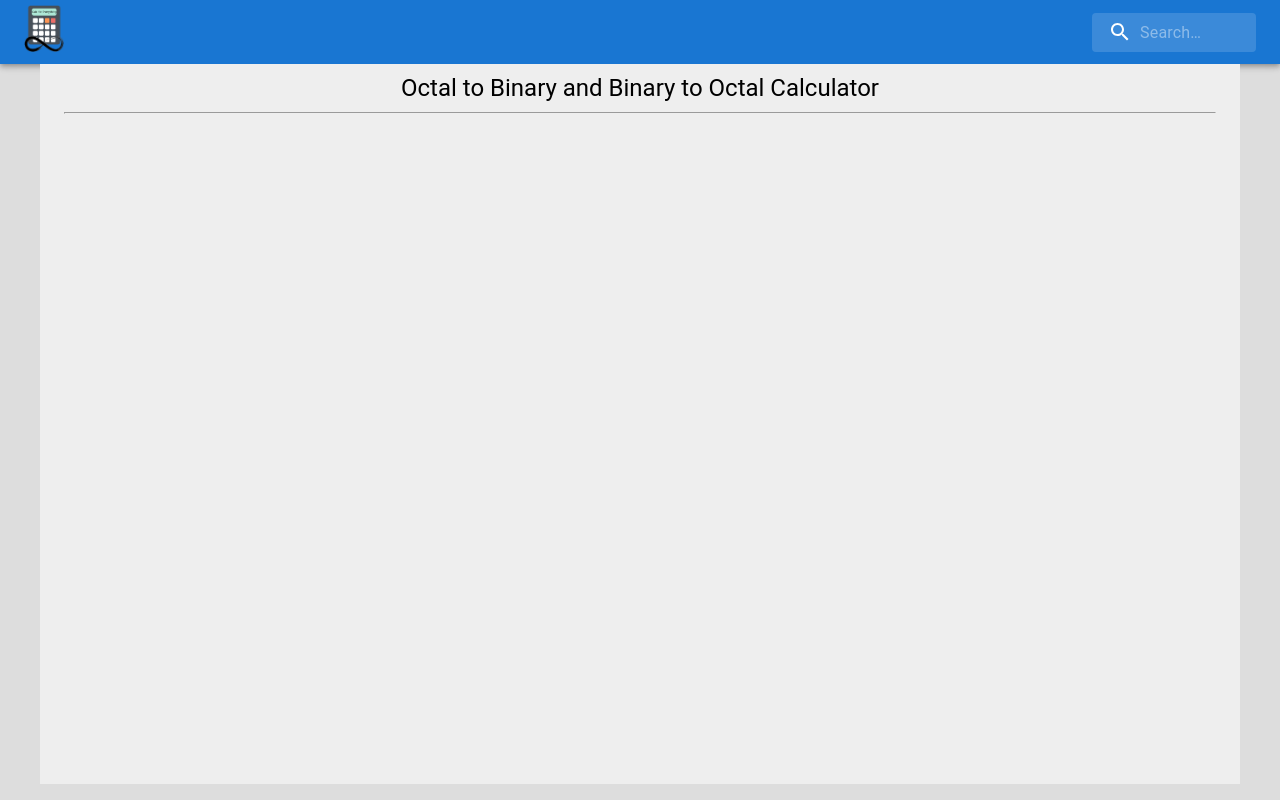
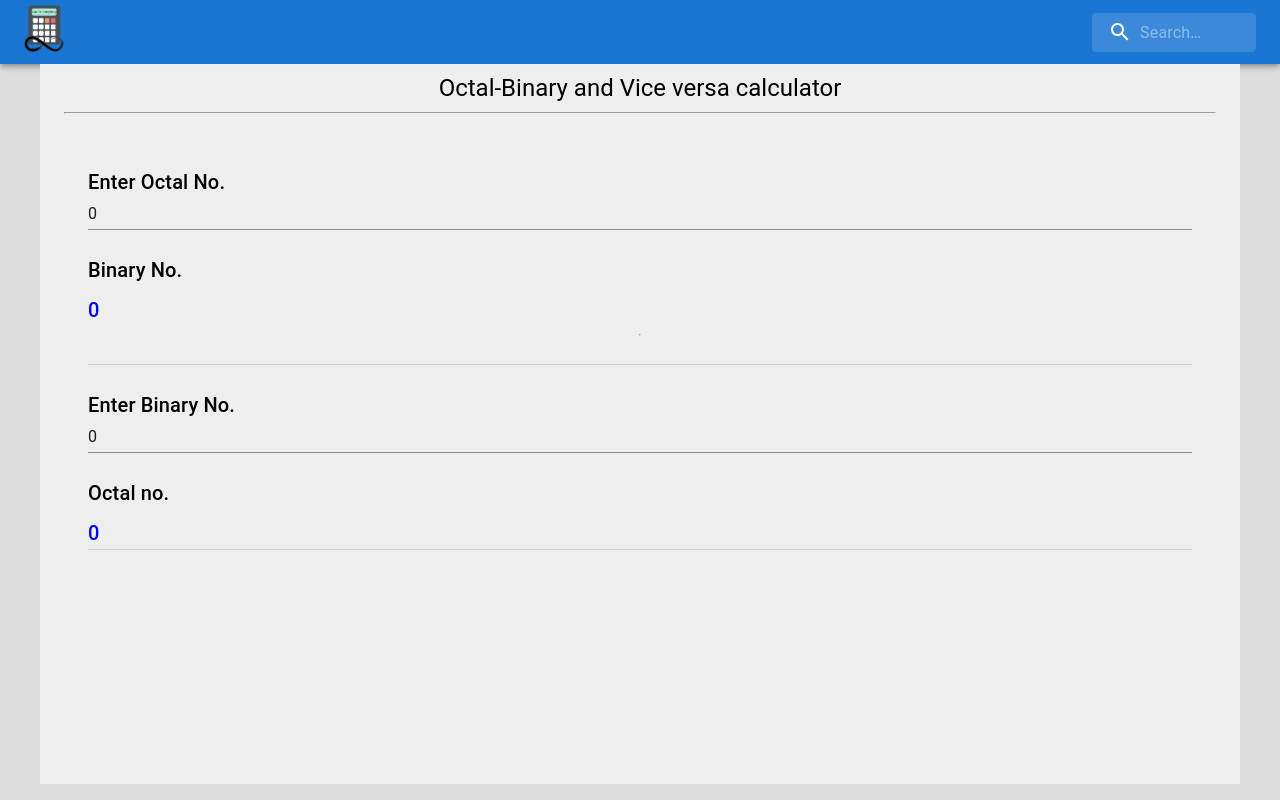
Before and after one commit to SarthakKeshari/calc_for_everything, a React (Create React App) app in the folder calculators/: page /octbinandbinoct in a window 1280 px wide. Built offline with nearby package versions, Linux system fonts and the light colour scheme.

Commit message:
added octtobin

```diff
--- a/calculators/src/computer_science/OctToBinAndBinToOct/MainOctToBinAndBinToOct.js
+++ b/calculators/src/computer_science/OctToBinAndBinToOct/MainOctToBinAndBinToOct.js
@@ -1,14 +1,66 @@
-import React from 'react';
-import { Container, Typography } from '@mui/material';
-
+import React, { useEffect, useState } from 'react';
+import { Container, Divider, Input, Typography } from '@mui/material';
 function MainOctToBinAndBinToOct(){
-    return(
+    const [bin,setBin] = useState(0)
+    const [oct,setOct] = useState(0)
+    const [binans,setBinans] = useState(0)
+    const [octans,setOctans] = useState(0)
+    useEffect(() => {
+        if(oct>0){
+            setBinans(parseInt(oct,8).toString(2))
+        }
+        else{
+            setBinans(0)
+        }
+        if(bin>0){
+            setOctans(parseInt(bin,2).toString(8))
+        }
+        else{
+            setOctans(0)
+        }
+    }, [oct,bin])
+  return (
+    <div>
         <Container maxWidth="lg" sx={{ bgcolor: '#eeeeee', minHeight: '90vh', paddingY:"10" }}>
-            <Typography pt={1} variant='h5' sx = {{textAlign: "center"}}>Octal to Binary and Binary to Octal Calculator</Typography>
+            <Typography pt={1} variant='h5' sx = {{textAlign: "center"}}>Octal-Binary and Vice versa calculator</Typography>
             <hr/>
             <br/>
+            <Container sx={{display:"flex", flexDirection:"column"}}>
+                <Typography pt={1} variant='h6' mt={2}>Enter Octal No.</Typography>
+                <Input
+                    color="primary"
+                    disabled={false}
+                    placeholder="Enter Octal No."
+                    size="lg"
+                    variant="outlined"
+                    type='number'
+                    onChange={(e) => setOct(e.target.value)}
+                    value={oct}
+                />
+                <Typography pt={1} variant='h6' mt={2}>Binary No.</Typography>
+                <Typography pt={1} variant='h6' fontStyle={{color: "blue"}}>{binans}</Typography>
+                <hr/>
+                <br/>
+                <Divider />
+                <Typography pt={1} variant='h6' mt={2}>Enter Binary No.</Typography>
+                <Input
+                    color="primary"
+                    disabled={false}
+                    placeholder="Enter Rate"
+                    size="lg"
+                    variant="outlined"
+                    type='number'
+                    onChange={(e) => setBin(e.target.value)}
+                    value={bin}
+                />
+                <Typography pt={1} variant='h6' mt={2}>Octal no.</Typography>
+                <Typography pt={1} variant='h6' fontStyle={{color: "blue"}}>{octans}</Typography>
+
+                <Divider />
+            </Container>
         </Container>
-    )
+    </div>
+  )
 }
 
 export default MainOctToBinAndBinToOct;
```
